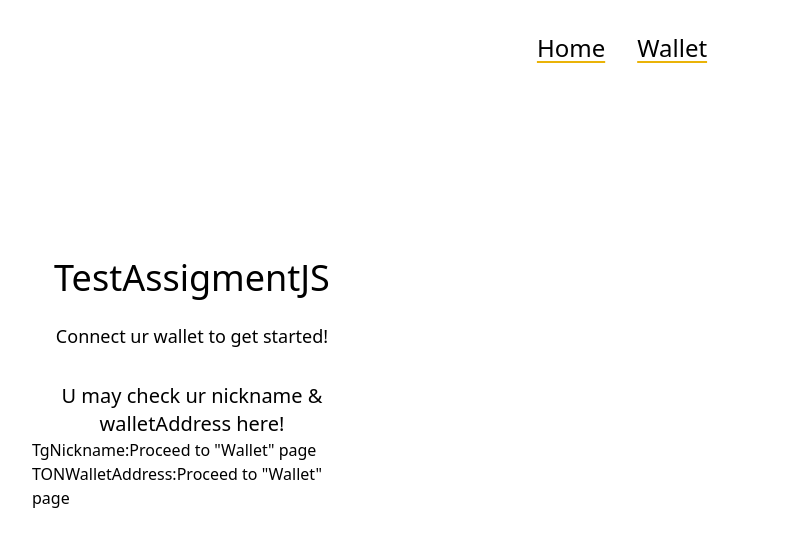
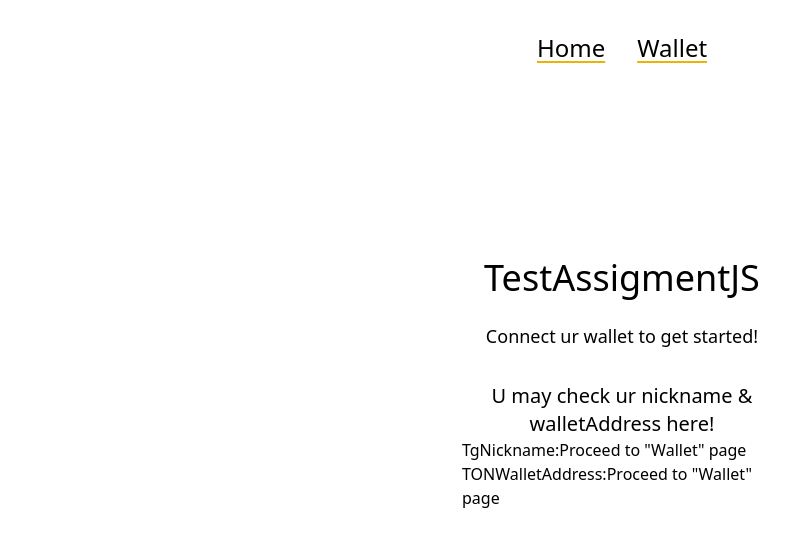
Before and after one commit to LilKalbass/pressf, a React (Create React App) app: page / in a window 1280 px wide. Shown: the top 546 px of the page, without its empty margins (18-807 px from the left). Built offline with nearby package versions, Linux system fonts and the light colour scheme; what @tonconnect/ui-react would draw is missing.

Commit message:
layout fix, tested on shovel one, adjused for smaller phones

```diff
--- a/src/components/HomePage.tsx
+++ b/src/components/HomePage.tsx
@@ -8,7 +8,7 @@ export const HomePage = () => {
     const { user} = useWebApp();
 
     return (
-        <main className='flex min-h-[80vh] flex-col items-center justify-center max-w-[420px]'>
+        <main className='flex min-h-[80vh] flex-col items-center justify-center '>
             <h1 className='text-4xl mb-6'>TestAssigmentJS</h1>
             <p className='text-lg'>Connect ur wallet to get started!</p>
             <div className='mt-8 max-w-[320px] flex-wrap justify-center'>
@@ -21,10 +21,10 @@ export const HomePage = () => {
                         `Proceed to "Wallet" page`
                     )}
                 </p>
-                <p>
+                <p className='flex flex-col'>
                     TONWalletAddress:
                     {address ? (
-                        <span className="ml-0.5 font-mono text-blue-500">{formatAddress(address)}</span>
+                        <span className="ml-0.5 font-mono text-blue-500 text-[12px]">{formatAddress(address)}</span>
                     ) : (
                         `Proceed to "Wallet" page`
                     )}
--- a/src/components/Wallet.tsx
+++ b/src/components/Wallet.tsx
@@ -66,7 +66,7 @@ export const Wallet = () => {
                     <div className='flex flex-col items-center'>
                         <div className='gap-y-1 flex flex-col'>
                             <h4 className='text-xl'>Connected Address: </h4>
-                            <p className='mb-4'>{formatAddress(address)}</p>
+                            <p className='mb-4 text-[12px]'>{formatAddress(address)}</p>
                         </div>
                         <button onClick={handleWalletAction}
                                 className='bg-red-500 hover:bg-red-200 py-2 px-4 rounded-3xl duration-300 transition-all'>
```
